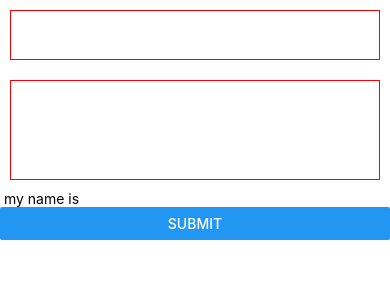
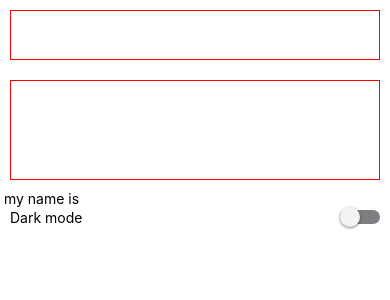
Before and after one commit to saikumar0620/pokemon-build_Native, a React Native app in the folder RNForms/: screen / in a window 390 px wide. Shown: the top 300 px of the page. Built offline with nearby package versions, Linux system fonts and the light colour scheme.

Commit message:
Add dark mode toggle functionality and update styles in App.js

```diff
--- a/RNForms/App.js
+++ b/RNForms/App.js
@@ -1,10 +1,11 @@
 import { useState } from "react";
 import { Button } from "react-native";
-import { StyleSheet, Text, View, StatusBar,TextInput } from "react-native";
+import { StyleSheet, Text, View, StatusBar,TextInput,Switch } from "react-native";
 
 import { SafeAreaProvider, SafeAreaView } from "react-native-safe-area-context";
 export default function App() {
   const [name, setName] = useState("");
+  const [isDarkMode, setDarkMode] = useState(false);
   return (
     <SafeAreaProvider>
       <SafeAreaView>
@@ -27,7 +28,13 @@ export default function App() {
 
         />
         <Text> my name is{ name}</Text>
-        <Button title="submit" />
+        <View style={styles.switchContainer}>
+          <Text style={styles.switchText}>Dark mode</Text>
+          <Switch value={isDarkMode}
+            onValueChange={() => setDarkMode((previous) => !previous)}
+            trackColor={{ false: "#817e83", true: "red" }}
+          thumbColor="#f4f3f4"/>
+        </View>
 
       </SafeAreaView>
     </SafeAreaProvider>
@@ -52,5 +59,11 @@ const styles = StyleSheet.create({
   multilineInput: {
     minHeight: 100,
 
+  },
+  switchContainer: {
+    flexDirection: "row",
+    alignItems: "center",
+    justifyContent:"space-between",
+    paddingHorizontal:10
   }
 });
```
